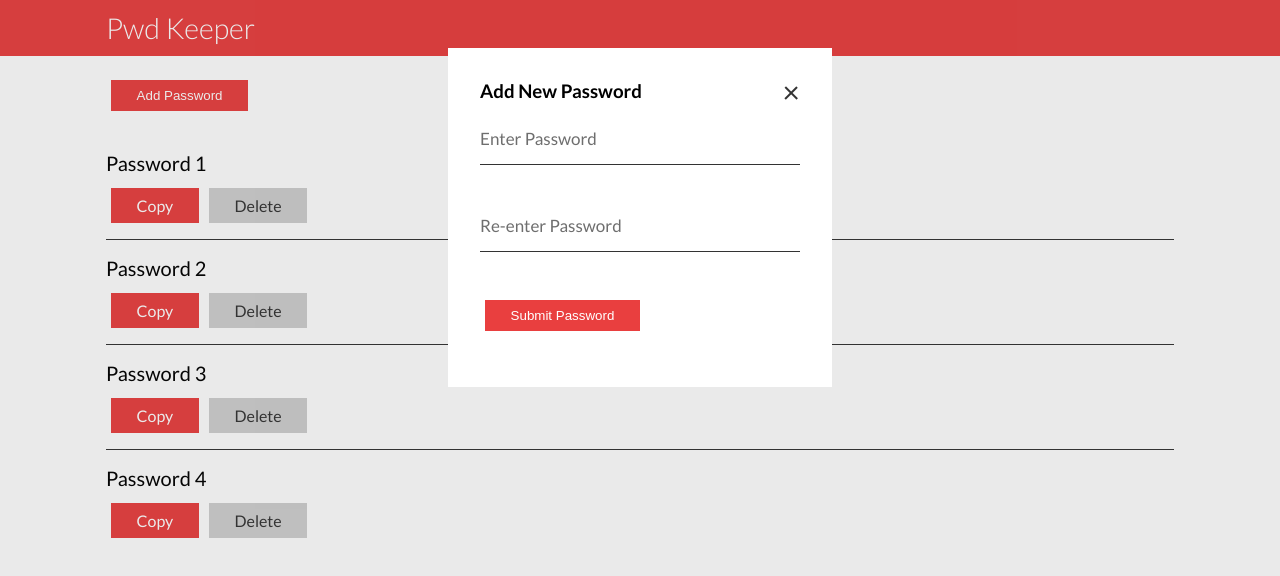
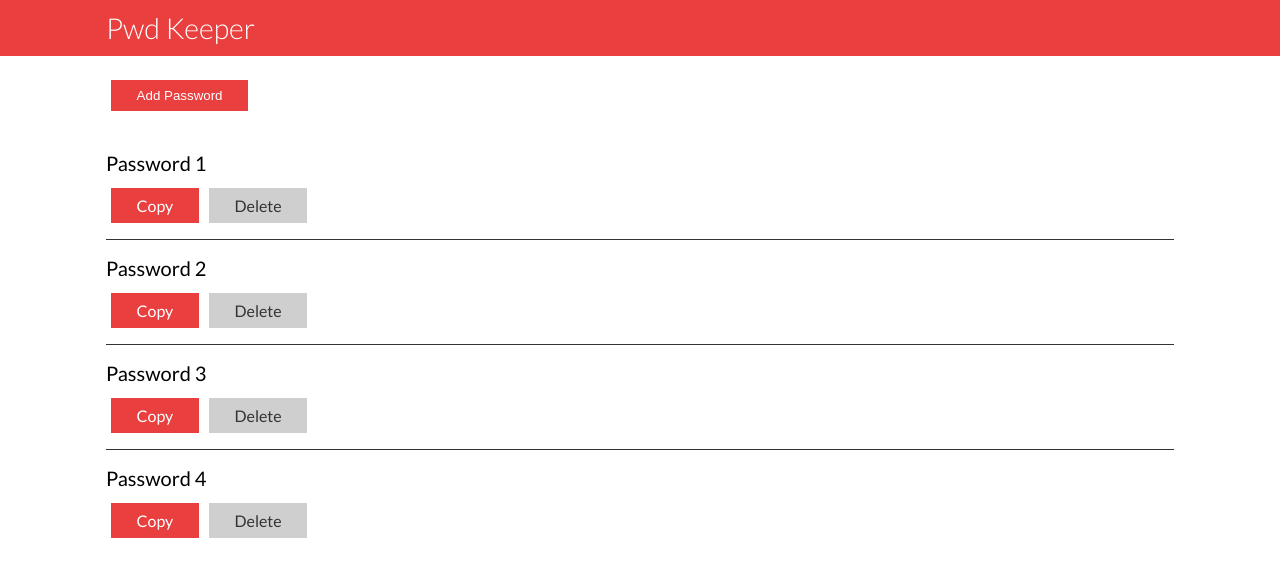
Before and after one commit to rhen99/pwd-keeper, a Vue app: page / in a window 1280 px wide. Shown: the top 576 px of the page. Built offline with nearby package versions, Linux system fonts and the light colour scheme.

Commit message:
added add password modal

```diff
--- a/src/components/AddPasswordComponent.vue
+++ b/src/components/AddPasswordComponent.vue
@@ -1,23 +1,49 @@
 <script setup>
-//const props = defineProps([]);
+defineProps(["open"]);
+import { reactive } from "vue";
+const newPassword = reactive({
+  value: "",
+  isActive: false,
+});
+const confirmPassword = reactive({
+  value: "",
+  isActive: false,
+});
+const focusInput = (input) => (input.isActive = true);
+const blurInput = (input) =>
+  input.value === "" ? (input.isActive = false) : null;
 </script>
 
 <template>
-  <div class="modal-backdrop">
+  <div class="modal-backdrop" :class="{ open }">
     <div class="modal">
       <div class="modal-title">
         <h3>Add New Password</h3>
-        <a href="#" class="modal-close">&times;</a>
+        <a href="#" @click.prevent="() => $emit('close')" class="modal-close"
+          >&times;</a
+        >
       </div>
       <div class="modal-body">
         <form>
-          <div class="form-group">
+          <div class="form-group" :class="{ write: newPassword.isActive }">
             <label for="new_password">Enter Password</label>
-            <input type="password" id="new_password" />
+            <input
+              type="password"
+              v-model="newPassword.value"
+              id="new_password"
+              @focus="focusInput(newPassword)"
+              @blur="blurInput(newPassword)"
+            />
           </div>
-          <div class="form-group">
+          <div class="form-group" :class="{ write: confirmPassword.isActive }">
             <label for="confirm_password">Re-enter Password</label>
-            <input type="password" id="confirm_password" />
+            <input
+              type="password"
+              v-model="confirmPassword.value"
+              id="confirm_password"
+              @focus="focusInput(confirmPassword)"
+              @blur="blurInput(confirmPassword)"
+            />
           </div>
           <div class="form-group">
             <button class="btn btn-primary">Submit Password</button>
@@ -35,12 +61,17 @@
   width: 100%;
   height: 100vh;
   background-color: hsla(0, 0%, 20%, 0.1);
+  display: none;
+}
+.open {
+  display: block;
 }
 .modal {
   background-color: #fff;
   width: 30%;
   margin: 3rem auto 0 auto;
   padding: 2rem;
+  animation: show 300ms ease-in forwards;
 }
 .modal-title {
   position: relative;
@@ -80,10 +111,20 @@ label {
 }
 .write label {
   font-size: 13px;
-  top: -30%;
+  top: 0;
   color: hsl(0, 79%, 58%);
 }
 .write input {
   border-color: hsl(0, 79%, 58%);
 }
+@keyframes show {
+  from {
+    transform: translateY(-20px);
+    opacity: 0;
+  }
+  to {
+    transform: translateY(0);
+    opacity: 1;
+  }
+}
 </style>
--- a/src/components/HeaderComponent.vue
+++ b/src/components/HeaderComponent.vue
@@ -17,5 +17,6 @@
   font-size: 1.8rem;
   font-weight: 300;
   padding: 0.7rem 0;
+
 }
 </style>
--- a/src/components/PasswordItemComponent.vue
+++ b/src/components/PasswordItemComponent.vue
@@ -1,11 +1,11 @@
 <script setup>
-const props = defineProps(["passwordItem"]);
+defineProps(["passwordItem"]);
 </script>
 
 <template>
   <div>
     <p>
-      {{ props.passwordItem.title }}
+      {{ passwordItem.title }}
     </p>
     <a class="btn btn-primary" href="#">Copy</a>
     <a class="btn btn-secondary" href="#">Delete</a>
--- a/src/views/PasswordsView.vue
+++ b/src/views/PasswordsView.vue
@@ -1,5 +1,5 @@
 <script setup>
-import { reactive } from "vue";
+import { reactive, ref } from "vue";
 import PasswordListComponent from "../components/PasswordListComponent.vue";
 import AddPasswordComponent from "../components/AddPasswordComponent.vue";
 
@@ -21,14 +21,23 @@ const passwordList = reactive([
     password: "12345",
   },
 ]);
+const addPasswordModalOpen = ref(false);
+
+const openPasswordModal = () => (addPasswordModalOpen.value = true);
+const closePasswordModal = () => (addPasswordModalOpen.value = false);
 </script>
 
 <template>
   <div class="container">
     <div>
-      <button class="btn btn-primary">Add Password</button>
+      <button class="btn btn-primary" @click="openPasswordModal">
+        Add Password
+      </button>
     </div>
-    <add-password-component />
+    <add-password-component
+      :open="addPasswordModalOpen"
+      @close="closePasswordModal"
+    />
     <password-list-component :passwordList="passwordList" />
   </div>
 </template>
```
